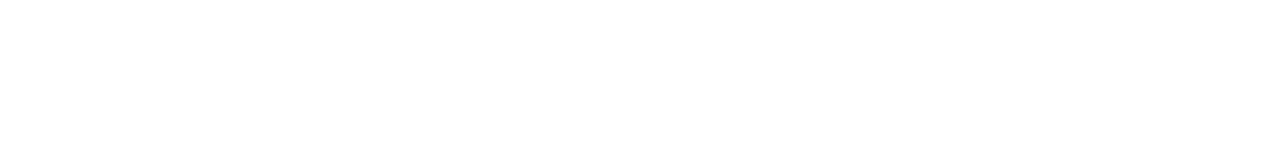
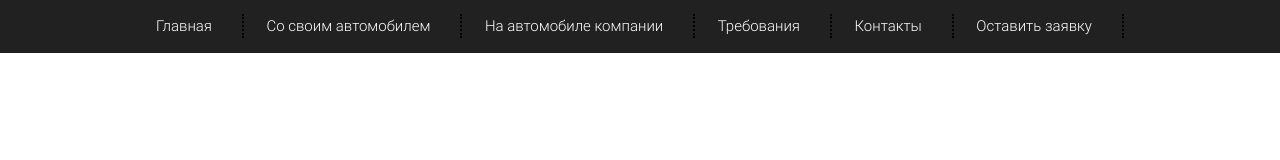
Before and after one commit to GaifullinDamir/uber, a plain HTML site: page src/index.html in a window 1280 px wide. Drawn offline with Linux system fonts and the light colour scheme.

Commit message:
Добавил шапку.

```diff
--- a/src/css/fonts.css
+++ b/src/css/fonts.css
@@ -7,14 +7,14 @@
 
 @font-face {
     font-family: 'Roboto';
-    src: url('Roboto-Regular.woff') format('woff');
+    src: url('../fonts/Roboto-Regular.woff') format('woff');
     font-weight: 400;
     font-style: normal;
     }
 
 @font-face {
     font-family: 'Roboto';
-    src: url('Roboto-Bold.woff') format('woff');
+    src: url('../fonts/Roboto-Bold.woff') format('woff');
     font-weight: 700;
     font-style: normal;
 }
--- a/src/css/style.css
+++ b/src/css/style.css
@@ -1,3 +1,29 @@
-html {
+* {
     font-family: 'Roboto', sans-serif;
 }
+
+header {
+    height: 53px;
+    background: #212121;
+}
+
+.menu {
+    display: flex;
+    justify-content: space-between;
+    padding: 14px 74px;
+    margin: 0;
+    list-style: none;
+}
+
+.menu .menu_link {
+    color: #FFF;
+    font-size: 15px;
+    font-style: normal;
+    font-weight: 300;
+    text-decoration: none;
+}
+
+.menu .menu_item {
+    border-right: 2px dotted #000000;
+    padding-right: 30px;
+}
--- a/src/index.html
+++ b/src/index.html
@@ -11,6 +11,19 @@
     <link rel="stylesheet" href="css/style.css">
 </head>
 <body>
-
+    <header>
+        <div class="container">
+            <nav>
+                <ul class="menu">
+                    <li class="menu_item"><a href="#" class="menu_link">Главная</a></li>
+                    <li class="menu_item"><a href="#" class="menu_link">Со своим автомобилем</a></li>
+                    <li class="menu_item"><a href="#" class="menu_link">На автомобиле компании</a></li>
+                    <li class="menu_item"><a href="#" class="menu_link">Требования</a></li>
+                    <li class="menu_item"><a href="#" class="menu_link">Контакты</a></li>
+                    <li class="menu_item"><a href="#" class="menu_link">Оставить заявку</a></li>
+                </ul>
+            </nav>
+        </div>
+    </header>
 </body>
 </html>
```
